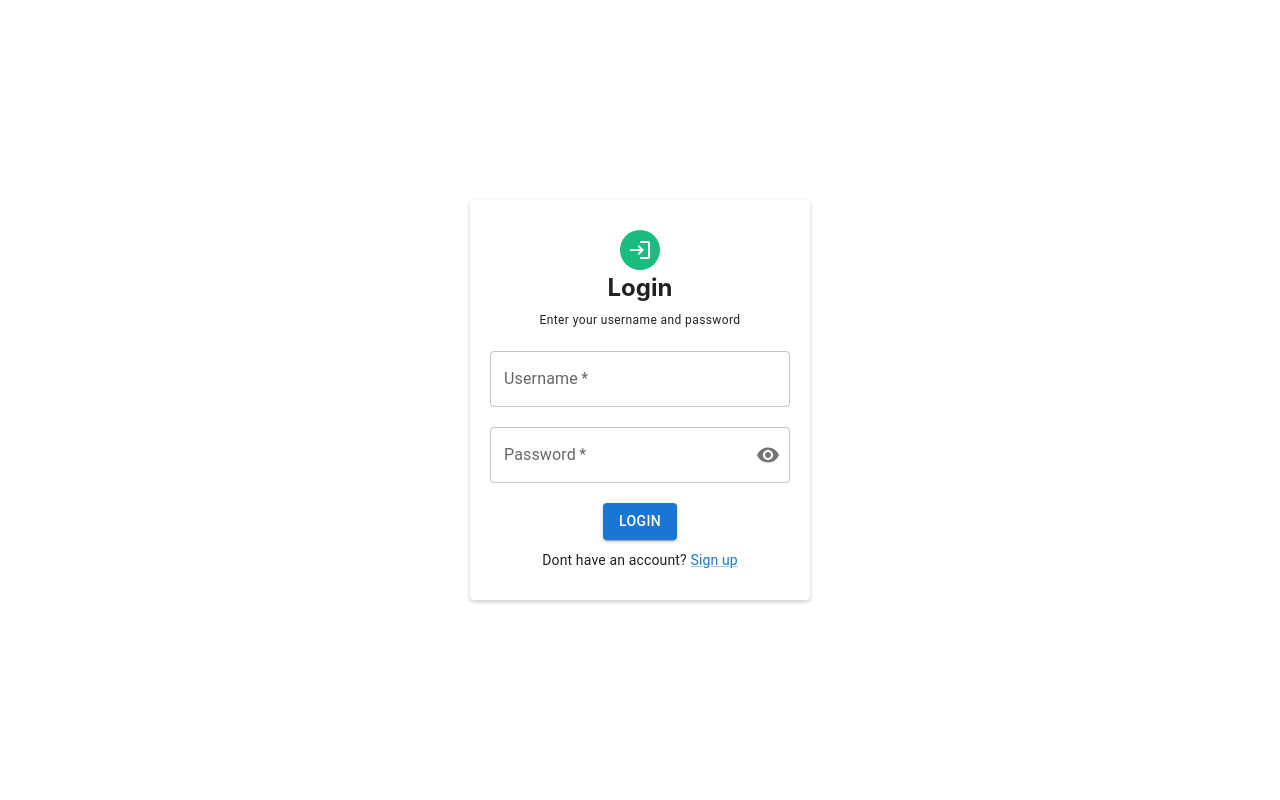
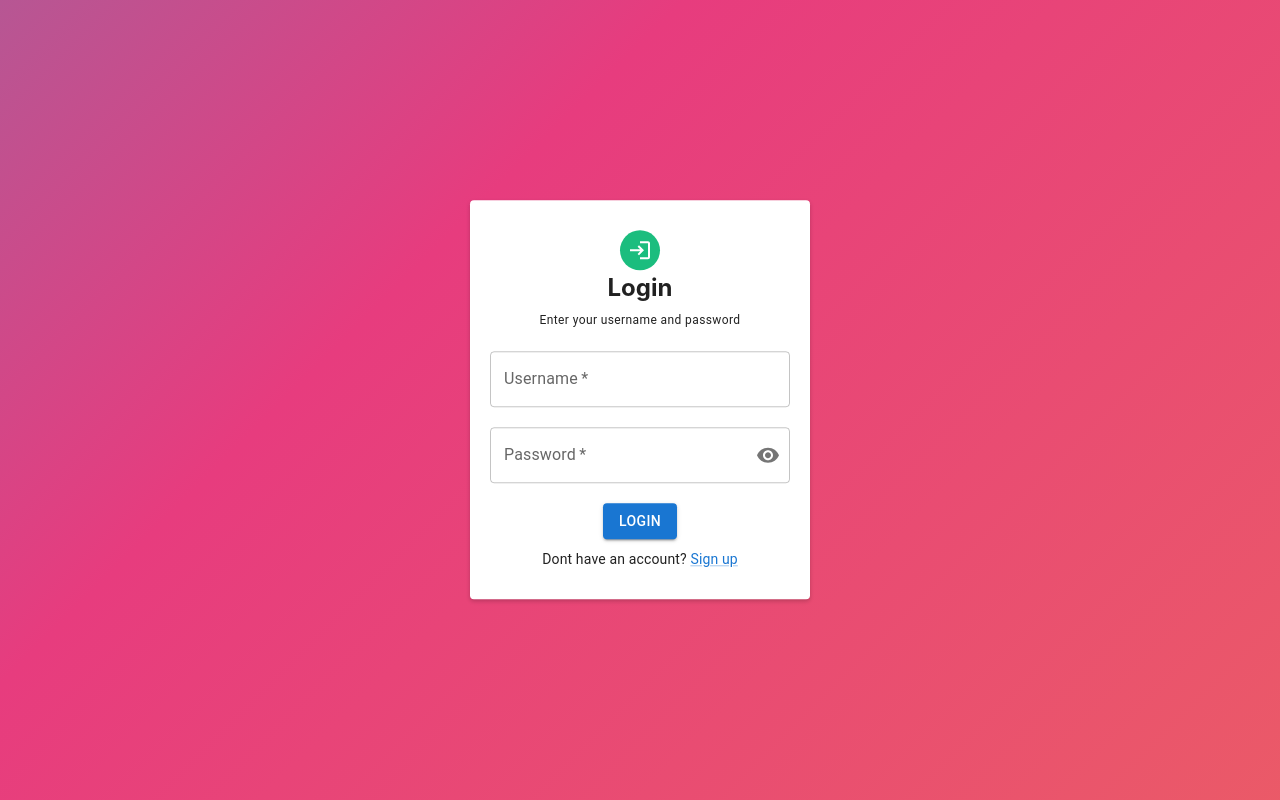
Before and after one commit to oslabs-beta/indiK8or, a React (Vite) app: page /login/loginRequest in a window 1280 px wide. Built offline with nearby package versions, Linux system fonts and the light colour scheme.

Commit message:
css centering fixed for welcome,login, and signup

```diff
--- a/src/css/Login.css
+++ b/src/css/Login.css
@@ -1,19 +1,34 @@
-/* body {
-    height: 80vh;
-    margin: 0;
-    background: url('../assets/signup-login.gif') no-repeat center center fixed;
-    background-size: 100% 100%;
-  } */
+body .login-back {
+  background: linear-gradient(-45deg, #ee7752, #e73c7e, #23a6d5, #23d5ab);
+  background-size: 400% 400%;
+  animation: gradient 15s ease infinite;
+  height: 100vh;
+}
+
+@keyframes gradient {
+  0% {
+    background-position: 0% 50%;
+  }
+  50% {
+    background-position: 100% 50%;
+  }
+  100% {
+    background-position: 0% 50%;
+  }
+}
 
 .login-grid {
     height: 100vh;
 }
 
 .login-paper {
-box-shadow: 0px 2px 4px rgba(0, 0, 0, 0.2) !important;
-padding: 30px 20px !important;
-width: 300px !important;
-margin: 20px auto !important;
+    box-shadow: 0px 2px 4px rgba(0, 0, 0, 0.2) !important;
+    padding: 30px 20px !important;
+    width: 300px !important;
+    position: fixed; /* Use a fixed position to center the element */
+    top: 50%; /* Position the element vertically in the middle */
+    left: 50%; /* Position the element horizontally in the middle */
+    transform: translate(-50%, -50%); /* Move the element back by half of its width and height */
 }
 
 .login-avatar {
--- a/src/css/Signup.css
+++ b/src/css/Signup.css
@@ -1,5 +1,24 @@
 .signup-grid {
     /* Add styles for the Grid component */
+  }
+
+  body .signup-back {
+    background: linear-gradient(-45deg, #ee7752, #e73c7e, #23a6d5, #23d5ab);
+    background-size: 400% 400%;
+    animation: gradient 15s ease infinite;
+    height: 100vh;
+  }
+
+  @keyframes gradient {
+    0% {
+      background-position: 0% 50%;
+    }
+    50% {
+      background-position: 100% 50%;
+    }
+    100% {
+      background-position: 0% 50%;
+    }
   }
 
   .signup-paper {
@@ -7,7 +26,10 @@
     box-shadow: 0px 2px 4px rgba(0, 0, 0, 0.2) !important;
     padding: 30px 20px !important;
     width: 300px !important;
-    margin: 20px auto !important;
+    position: fixed; /* Use a fixed position to center the element */
+    top: 50%; /* Position the element vertically in the middle */
+    left: 50%; /* Position the element horizontally in the middle */
+    transform: translate(-50%, -50%); /* Move the element back by half of its width and height */
   }
 
   .signup-avatar {
@@ -28,10 +50,3 @@
     /* Add styles for the Grid component */
     margin-top: 10px !important;
   }
-/*
-  body {
-    height: 80vh;
-    margin: 0;
-    background: url('../assets/signup-login.gif') no-repeat center center fixed;
-    background-size: 100% 100%;
-  } */
--- a/src/css/Welcome.css
+++ b/src/css/Welcome.css
@@ -1,6 +1,6 @@
 .welcome-container {
-  height: 100%;
-  width: 100%;
+  /* height: 100%;
+  width: 100%; */
 }
 
 html,
@@ -80,7 +80,7 @@ body,
   background: linear-gradient(-45deg, #ee7752, #e73c7e, #23a6d5, #23d5ab);
   background-size: 400% 400%;
   animation: gradient 15s ease infinite;
-  height: 150%;
+  height: 100vh;
 }
 
 @keyframes gradient {
--- a/src/pages/LoginPage.jsx
+++ b/src/pages/LoginPage.jsx
@@ -76,6 +76,7 @@ const LoginPage = () => {
   };
 
   return (
+    <div className='login-back'>
     <Grid
       container
       className="login-grid"
@@ -154,6 +155,7 @@ const LoginPage = () => {
         </div>
       </Paper>
     </Grid>
+    </div>
   );
 };
 
--- a/src/pages/SignupPage.jsx
+++ b/src/pages/SignupPage.jsx
@@ -129,6 +129,7 @@ const SignupPage = () => {
   };
 
   return (
+    <div className='signup-back'>
     <Grid container className="signup-grid" alignItems="center" justifyContent="center">
     <Paper className='signup-paper'>
         <Grid align='center'>
@@ -236,6 +237,7 @@ const SignupPage = () => {
         </div>
     </Paper>
 </Grid>
+</div>
   );
 };
 
```
Also changed, not shown: src/assets/logo.gif (added).
